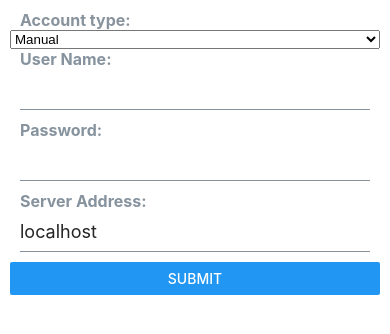
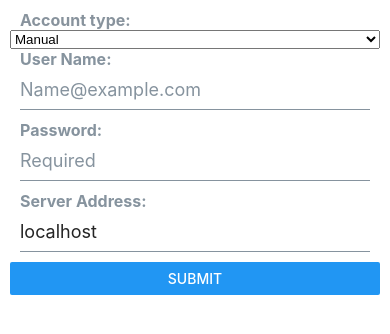
Before and after one commit to vadbertalan/form-react-native, a React Native app: screen / in a window 390 px wide. Shown: the top 334 px of the page. Built offline with nearby package versions, Linux system fonts and the light colour scheme.

Commit message:
feat: add forgotten placeholders and fix serverpath regex

```diff
--- a/src/screens/login-screen.tsx
+++ b/src/screens/login-screen.tsx
@@ -33,16 +33,14 @@ const initialValues: LoginFormData = {
 };
 
 const initialValidationSchema = Yup.object({
-  accountType: Yup.string()
-    .required('Currency is required')
-    .oneOf(Object.values(LoginAccountType)),
+  accountType: Yup.string().oneOf(Object.values(LoginAccountType)),
   username: Yup.string()
     .required('Username is mandatory')
     .max(
       USERNAME_INPUT_MAX_LENGTH,
       `Must be ${USERNAME_INPUT_MAX_LENGTH} characters or less`,
     )
-    .email(),
+    .email('Must have valid email format'),
   password: Yup.string()
     .required('Password is mandatory')
     .max(
@@ -54,7 +52,10 @@ const initialValidationSchema = Yup.object({
     `Must be ${SERVER_ADDRESS_INPUT_MAX_LENGTH} characters or less`,
   ),
   serverPath: Yup.string()
-    .matches(/[a-zA-Z0-9/]+/, 'Must be a valid server path (alphanumeric, `/`)')
+    .matches(
+      /^[a-zA-Z0-9]+$/,
+      'Must be a valid server path (alphanumeric, `/`)',
+    )
     .max(
       SERVER_PATH_INPUT_MAX_LENGTH,
       `Must be ${SERVER_PATH_INPUT_MAX_LENGTH} characters or less`,
@@ -123,6 +124,7 @@ export const LoginScreen: FC = () => {
           maxLength={USERNAME_INPUT_MAX_LENGTH + 1}
           onChangeText={handleChange('username')}
           errorMessage={errors.username}
+          placeholder="Name@example.com"
         />
 
         <Input
@@ -132,6 +134,7 @@ export const LoginScreen: FC = () => {
           onChangeText={handleChange('password')}
           errorMessage={errors.password}
           secureTextEntry
+          placeholder="Required"
         />
 
         <Input
@@ -140,6 +143,7 @@ export const LoginScreen: FC = () => {
           maxLength={SERVER_ADDRESS_INPUT_MAX_LENGTH + 1}
           onChangeText={handleChange('serverAddress')}
           errorMessage={errors.serverAddress}
+          placeholder="example.com"
         />
 
         {values.accountType === LoginAccountType.Advanced && (
@@ -150,6 +154,7 @@ export const LoginScreen: FC = () => {
               maxLength={SERVER_PATH_INPUT_MAX_LENGTH + 1}
               onChangeText={handleChange('serverPath')}
               errorMessage={errors.serverPath}
+              placeholder="/calendars/user"
             />
 
             <View style={styles.portContainer}>
```
